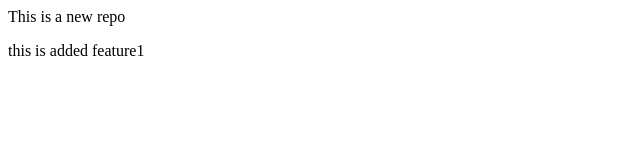
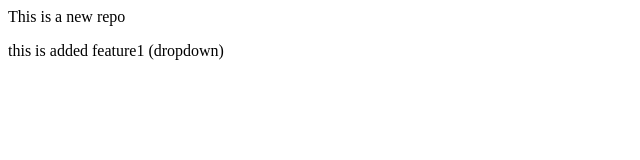
Before and after one commit to santosh313/localrepo1, a plain HTML site: page index.html in a window 1280 px wide. Shown: the full height of the page, 0-640 px from the left. Drawn offline with Linux system fonts and the light colour scheme.

Commit message:
Add dropdown

```diff
--- a/index.html
+++ b/index.html
@@ -1,2 +1,2 @@
 <p>This is a new repo</p>
-<p>this is added feature1</p>
+<p>this is added feature1 (dropdown)</p>
```
